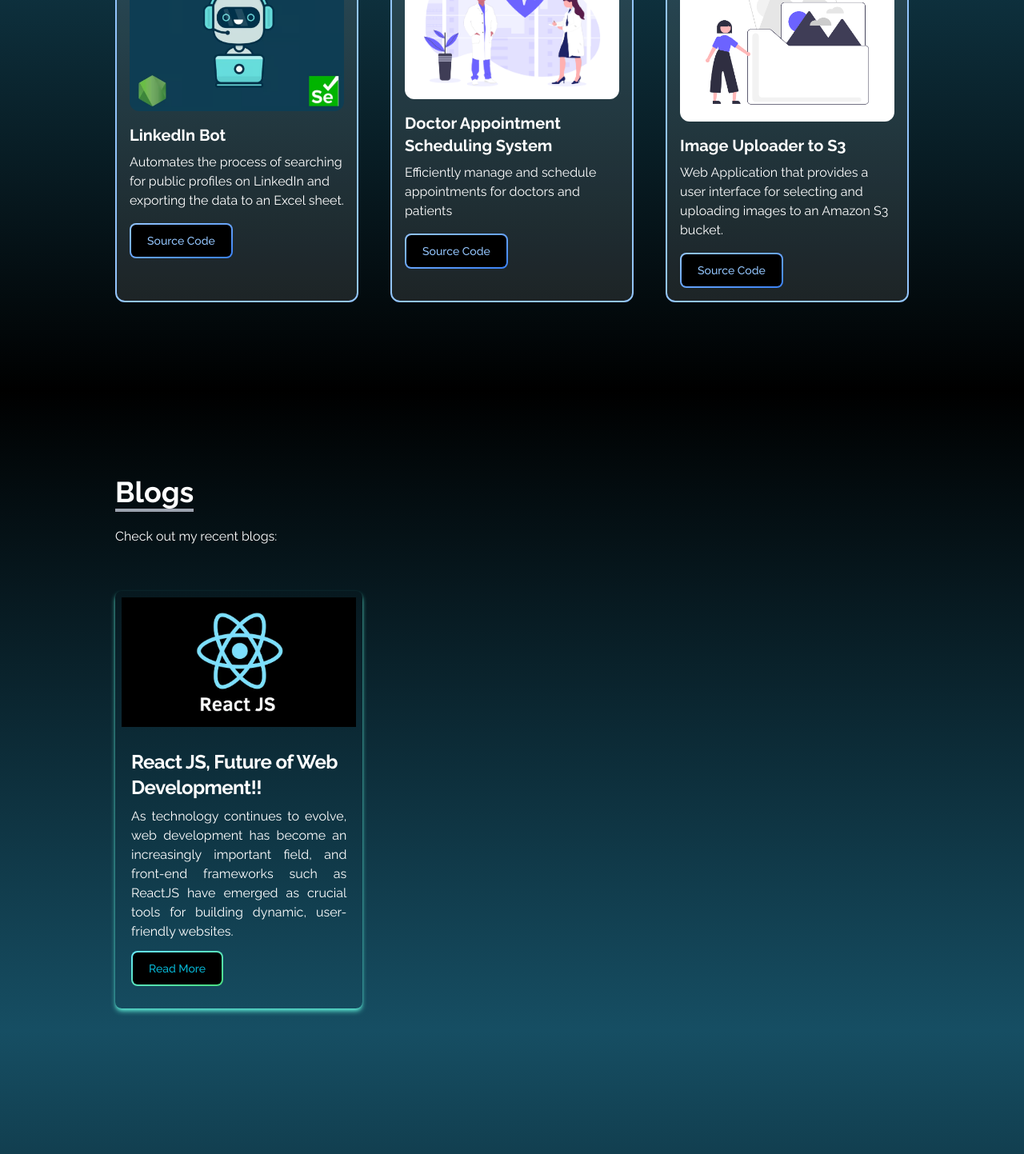
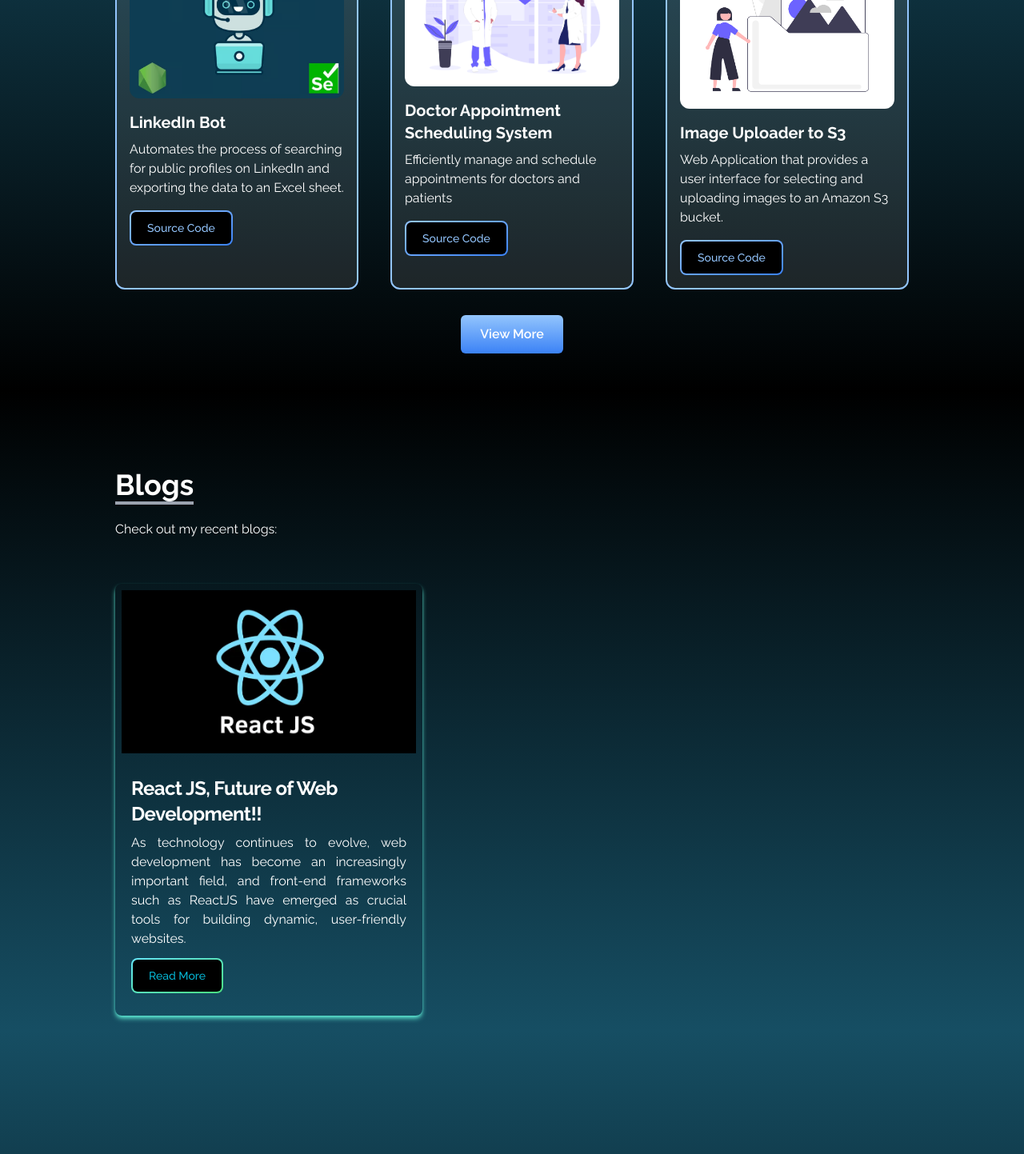
Before and after one commit to Mahitej28/Portfolio-Website, a React (Create React App) app: page / in a window 1280 px wide. Shown: the part 3368-4811 px from the top of the page at 80% size. Built offline with nearby package versions, Linux system fonts and the light colour scheme.

Commit message:
Project Section Updated

```diff
--- a/src/Components/Blog.jsx
+++ b/src/Components/Blog.jsx
@@ -7,6 +7,8 @@ const Blog = () => {
           id:1,
           src:reactImg,
           href:'https://medium.com/@mahimachuri.28/10-reasons-why-react-js-is-the-future-of-web-development-9c4df6a09489',
+          title: 'React JS, Future of Web Development!!',
+          des:'As technology continues to evolve, web development has become an increasingly important field, and front-end frameworks such as ReactJS have emerged as crucial tools for building dynamic, user-friendly websites.'
         },
     ];
 
@@ -18,14 +20,14 @@ const Blog = () => {
               <p className='py-6'>Check out my recent blogs:</p>
             </div>
 
-            <div className=' grid sm:grid-cols-2 md:grid-cols-3 gap-8 px-12 sm:px-0'>
+            <div className=' grid sm:grid-cols-2 md:grid-cols-2 gap-8 px-12 sm:px-0'>
             {
-              projects.map(({id,src, href})=>(
+              projects.map(({id,src, href, title, des})=>(
                 <div key={id} className="max-w-sm  shadow-teal-300 rounded-lg shadow-md">
                         <img class="p-2 rounded-md" src={src} alt="Blog" />
                         <div class="p-5">
-                            <h5 class="mb-2 text-2xl font-bold tracking-tight text-white">React JS, Future of Web Development!!</h5>
-                            <p class="mb-3 font-normal text-white text-justify">As technology continues to evolve, web development has become an increasingly important field, and front-end frameworks such as ReactJS have emerged as crucial tools for building dynamic, user-friendly websites.</p>
+                            <h5 class="mb-2 text-2xl font-bold tracking-tight text-white">{title}</h5>
+                            <p class="mb-3 font-normal text-white text-justify">{des}</p>
                             <a href={href} target='_blank' rel="noreferrer" className="inline-flex items-center justify-center p-0.5 mb-2 mr-2 overflow-hidden text-sm font-medium text-cyan-500 rounded-lg group bg-gradient-to-br from-cyan-300 to-green-400 group-hover:from-cyan-300 group-hover:to-green-300 hover:text-white dark:text-white focus:ring-4 focus:outline-none focus:ring-blue-300 dark:focus:ring-blue-800">
                                 <span className="px-5 py-2.5 transition-all ease-in duration-75 bg-black dark:bg-gray-900 rounded-md group-hover:bg-opacity-0">
                                     Read More
--- a/src/Components/Projects.jsx
+++ b/src/Components/Projects.jsx
@@ -31,7 +31,7 @@ const Projects = () => {
   ];
   return (
     <div name='projects' className=' bg-gradient-to-b from-cyan-900 to-black w-full  text-white md:h-screen'>
-      <div className=' max-w-screen-lg  px-4 mx-auto flex flex-col justify-center w-full h-full'>
+      <div className=' max-w-screen-lg  px-4 mx-auto pt-20 flex flex-col justify-center w-full h-full'>
         <div className='pb-8'>
           <p className='text-4xl font-bold inline border-b-4 border-gray-400'>Projects</p>
           <p className='pt-6'>Check out some of my work here:</p>
@@ -55,6 +55,9 @@ const Projects = () => {
           ))
         }
         </div>
+        <a href='https://github.com/Mahitej28?tab=repositories' target='_blank' rel="noreferrer">
+          <button className='bg-gradient-to-b from-blue-300 to-blue-500 text-white mx-auto flex items-center my-8 px-6 py-3 duration-300 hover:scale-110 rounded-md font-semibold'>View More</button>
+        </a>
       </div>
     </div>
   )
```
